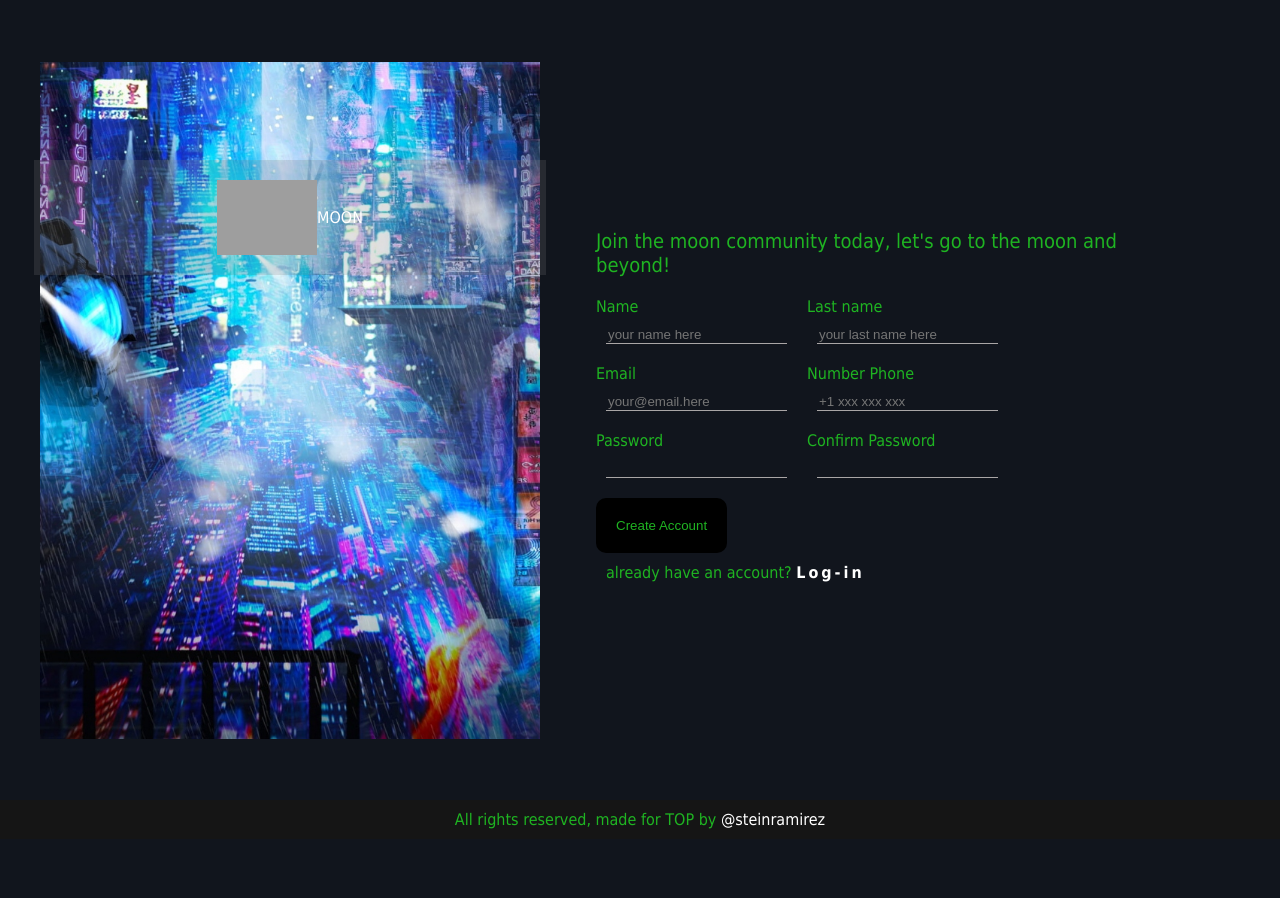
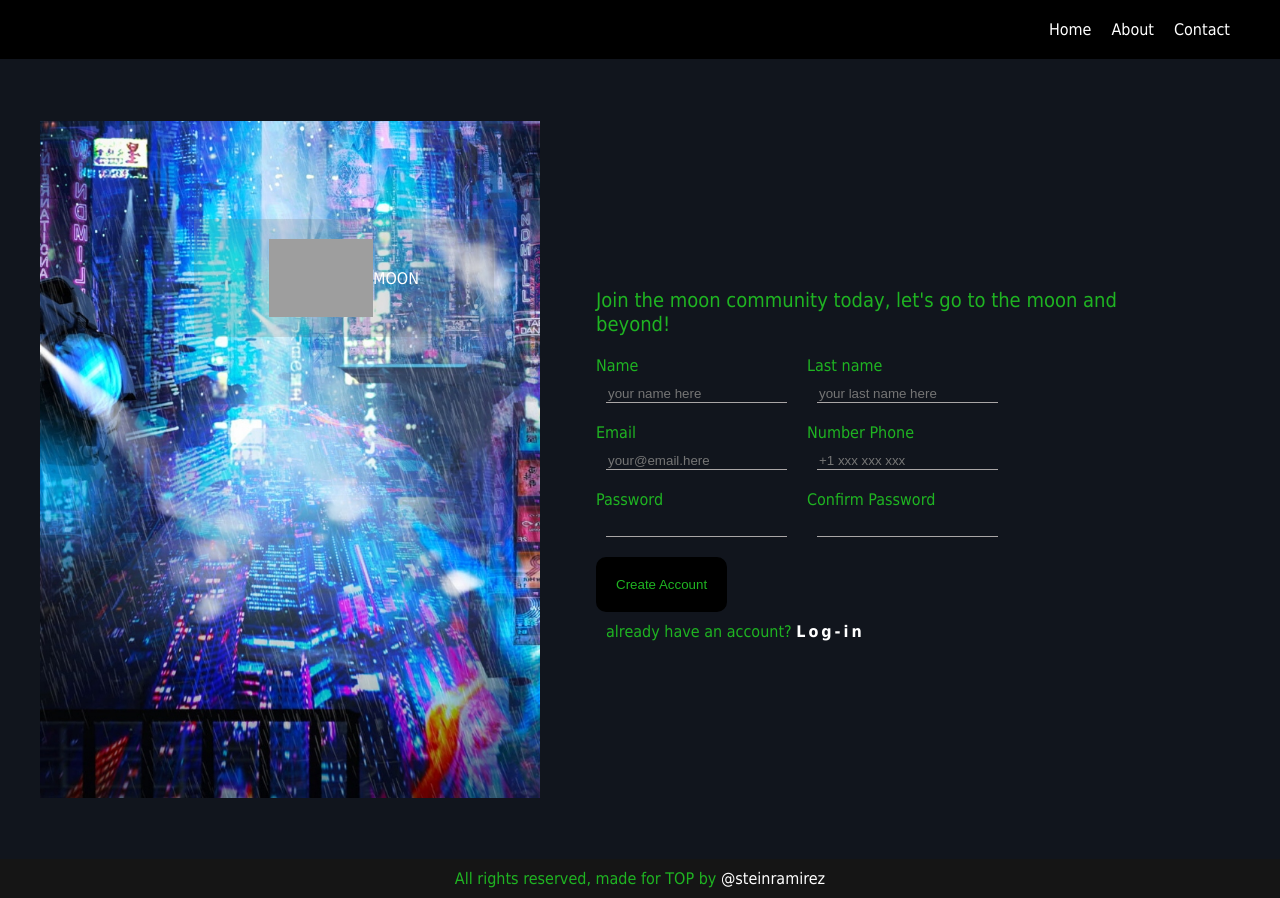
Before and after one commit to steinramirez/top-sign-up-form, a plain HTML site: page index.html in a window 1280 px wide. Before the commit the page ends 839 px from the top, so only its background shows below. Drawn offline with Linux system fonts and the light colour scheme; grey boxes are pictures that could not be loaded; a web font is replaced by a local one.

Commit message:
some css code fixed
improve ui design on project

```diff
--- a/index.html
+++ b/index.html
@@ -9,12 +9,16 @@
 </head>
 <body>
     <main>
+        <div class="navBar"><a>Home</a>
+            <a>About</a>
+            <a>Contact</a>
+        </div>
         <div class="main">
         <div class="sideA">
 
             <div class="box-logo">
                 <a class="logo">
-                    <img src="https://logos-world.net/wp-content/uploads/2020/05/NASA-Logo-1959-present.png" width="100px">
+                    <img src="https://logos-world.net/wp-content/uploads/2020/05/NASA-Logo-1959-present.png" width="40%">
                        MOON</a>
             </div>
 
--- a/style.css
+++ b/style.css
@@ -124,7 +124,6 @@ a , link
       -webkit-animation: outlineRun 4s linear infinite;
               animation: outlineRun 4s linear infinite;
   }
-  /* 背景の横位置をズラす */
   @-webkit-keyframes outlineRun {
     to { background-position-x: 200%; }
   }
@@ -138,9 +137,11 @@ a , link
       justify-content:center;
       align-items:center;
       top:20vh;
+      right: -20vh;
       color:black;
       background-color: black;
       padding:20px;
+      width:300px;
       background-color: rgba(123, 123, 123, 0.215);
 
     }
@@ -149,3 +150,16 @@ a , link
         justify-content: center;
         display:flex;
     }
+
+.navBar{
+    background-color: #000;
+    color:white;
+    display: flex;
+    justify-content: flex-end;
+    gap:20px;
+    padding-top:20px;
+    padding-bottom:20px;
+    padding-right: 50px;
+    cursor: pointer;
+
+}
```
